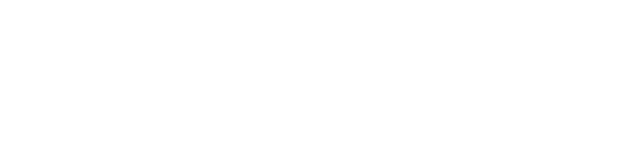
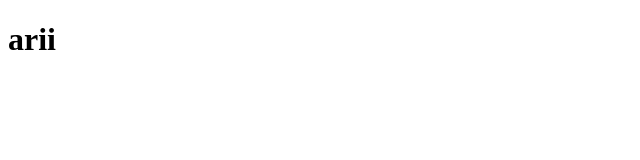
Before and after one commit to Arijuliantoo/uap, a plain HTML site: page index.html in a window 1280 px wide. Shown: the full height of the page, 0-640 px from the left. Drawn offline with Linux system fonts and the light colour scheme.

Commit message:
Update index.html

```diff
--- a/index.html
+++ b/index.html
@@ -3,9 +3,9 @@
 <head>
     <meta charset="UTF-8">
     <meta name="viewport" content="width=device-width, initial-scale=1.0">
-    <title>Ari julianto</title>
+    <title>Ari </title>
 </head>
 <body>
-
+    <h1>arii</h1>
 </body>
 </html>
```
